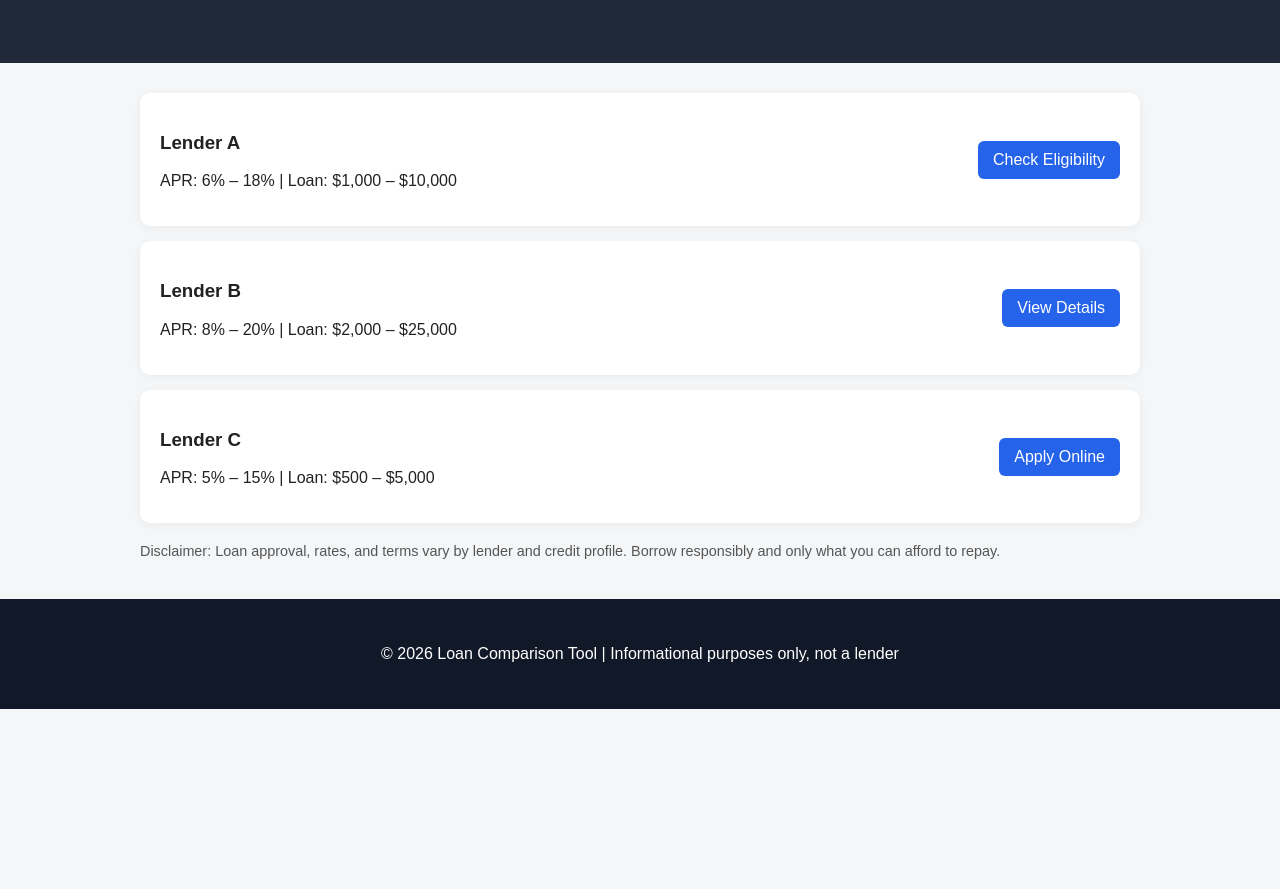
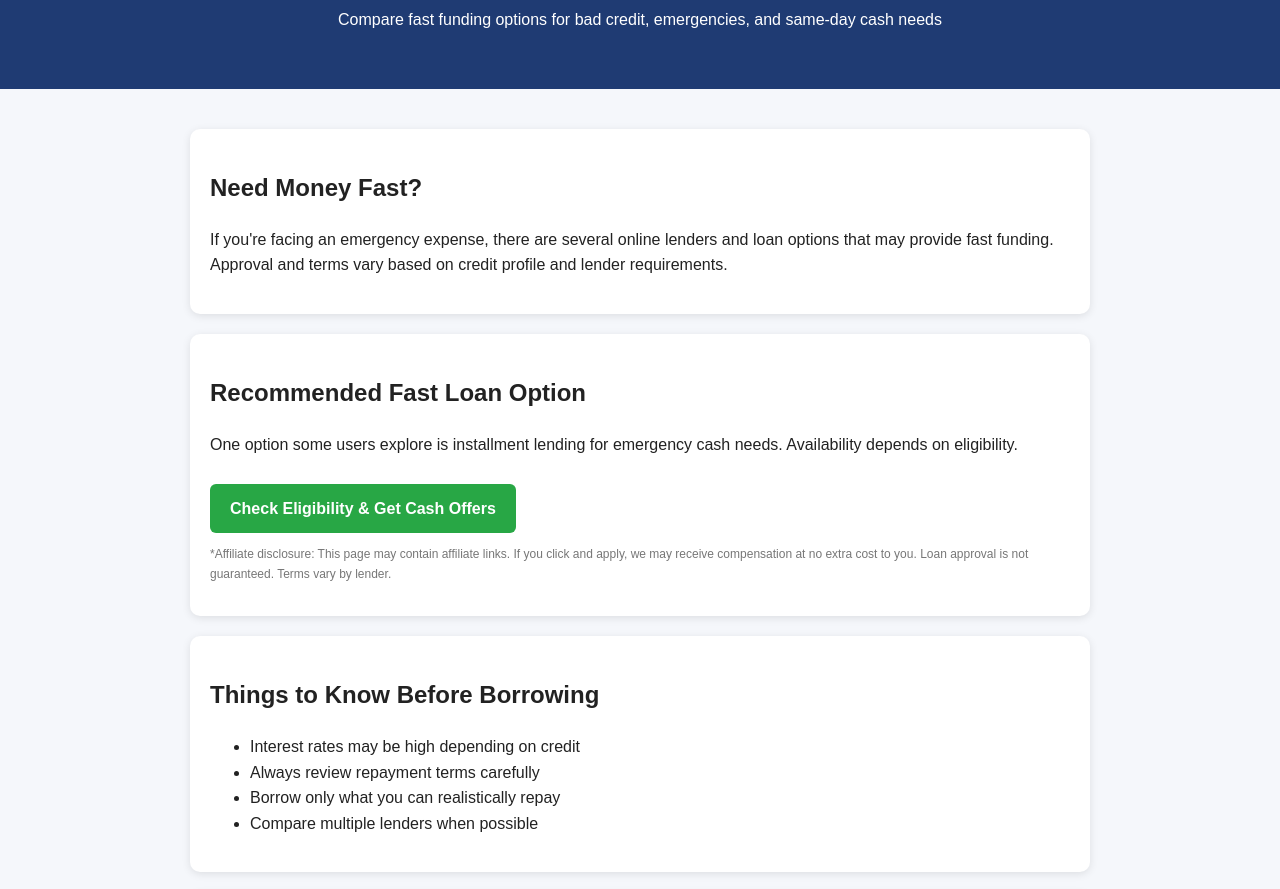
Before and after one commit to brightlane/maxlend.com, a website: page index.html in a window 1280 px wide. Shown: the part 127-1016 px from the top of the page. Before the commit the page ends 836 px from the top, so only its background shows below. Drawn offline with Linux system fonts and the light colour scheme.

Commit message:
Update loan comparison tool to emergency loan guide

```diff
--- a/index.html
+++ b/index.html
@@ -3,74 +3,57 @@
 <head>
   <meta charset="UTF-8">
   <meta name="viewport" content="width=device-width, initial-scale=1.0">
-  <title>Loan Comparison Tool</title>
-  <meta name="description" content="Compare personal loan options from multiple lenders. Transparent rates, terms, and eligibility info.">
+  <title>Best Emergency Cash & Loan Options in the USA</title>
+  <meta name="description" content="Compare emergency cash and personal loan options in the United States. Learn about fast loan providers for bad credit and same-day funding options.">
 
   <style>
     body {
       font-family: Arial, sans-serif;
       margin: 0;
-      background: #f4f6f8;
+      background: #f5f7fb;
       color: #222;
+      line-height: 1.6;
     }
-
     header {
-      background: #1f2937;
+      background: #1f3b73;
       color: white;
-      padding: 50px 20px;
+      padding: 40px 20px;
       text-align: center;
     }
-
-    header h1 {
-      margin: 0;
-      font-size: 2.2rem;
+    .container {
+      max-width: 900px;
+      margin: auto;
+      padding: 20px;
     }
-
-    .container {
-      max-width: 1000px;
-      margin: 30px auto;
-      padding: 0 20px;
-    }
-
     .card {
       background: white;
       padding: 20px;
-      margin-bottom: 15px;
+      margin: 20px 0;
       border-radius: 10px;
-      box-shadow: 0 2px 10px rgba(0,0,0,0.05);
+      box-shadow: 0 2px 8px rgba(0,0,0,0.1);
     }
-
-    .loan {
-      display: flex;
-      justify-content: space-between;
-      align-items: center;
-      flex-wrap: wrap;
+    .cta-button {
+      display: inline-block;
+      padding: 12px 20px;
+      background: #28a745;
+      color: white;
+      text-decoration: none;
+      border-radius: 6px;
+      margin-top: 10px;
+      font-weight: bold;
     }
-
-    .btn {
-      background: #2563eb;
-      color: white;
-      padding: 10px 15px;
-      border-radius: 6px;
-      text-decoration: none;
+    .cta-button:hover {
+      background: #218838;
     }
-
-    .btn:hover {
-      background: #1d4ed8;
-    }
-
-    .warning {
-      font-size: 0.9rem;
-      color: #555;
-      margin-top: 20px;
-    }
-
     footer {
       text-align: center;
-      padding: 30px;
-      background: #111827;
-      color: white;
-      margin-top: 40px;
+      font-size: 12px;
+      padding: 20px;
+      color: #666;
+    }
+    .disclaimer {
+      font-size: 12px;
+      color: #777;
     }
   </style>
 </head>
@@ -78,44 +61,62 @@
 <body>
 
 <header>
-  <h1>Compare Personal Loan Options</h1>
-  <p>Transparent rates, terms, and lender information in one place</p>
+  <h1>Emergency Cash & Personal Loan Options in the USA</h1>
+  <p>Compare fast funding options for bad credit, emergencies, and same-day cash needs</p>
 </header>
 
 <div class="container">
 
-  <div class="card loan">
-    <div>
-      <h3>Lender A</h3>
-      <p>APR: 6% – 18% | Loan: $1,000 – $10,000</p>
-    </div>
-    <a class="btn" href="#">Check Eligibility</a>
+  <div class="card">
+    <h2>Need Money Fast?</h2>
+    <p>
+      If you're facing an emergency expense, there are several online lenders and loan options that may provide fast funding.
+      Approval and terms vary based on credit profile and lender requirements.
+    </p>
   </div>
 
-  <div class="card loan">
-    <div>
-      <h3>Lender B</h3>
-      <p>APR: 8% – 20% | Loan: $2,000 – $25,000</p>
-    </div>
-    <a class="btn" href="#">View Details</a>
+  <div class="card">
+    <h2>Recommended Fast Loan Option</h2>
+    <p>
+      One option some users explore is installment lending for emergency cash needs. Availability depends on eligibility.
+    </p>
+
+    <a class="cta-button"
+       href="https://www.linkconnector.com/ta.php?lc=007949096598005765&atid=__Maxlend__Caesaro__"
+       target="_blank">
+      Check Eligibility & Get Cash Offers
+    </a>
+
+    <p class="disclaimer">
+      *Affiliate disclosure: This page may contain affiliate links. If you click and apply, we may receive compensation at no extra cost to you.
+      Loan approval is not guaranteed. Terms vary by lender.
+    </p>
   </div>
 
-  <div class="card loan">
-    <div>
-      <h3>Lender C</h3>
-      <p>APR: 5% – 15% | Loan: $500 – $5,000</p>
-    </div>
-    <a class="btn" href="#">Apply Online</a>
+  <div class="card">
+    <h2>Things to Know Before Borrowing</h2>
+    <ul>
+      <li>Interest rates may be high depending on credit</li>
+      <li>Always review repayment terms carefully</li>
+      <li>Borrow only what you can realistically repay</li>
+      <li>Compare multiple lenders when possible</li>
+    </ul>
   </div>
 
-  <p class="warning">
-    Disclaimer: Loan approval, rates, and terms vary by lender and credit profile. Borrow responsibly and only what you can afford to repay.
-  </p>
+  <div class="card">
+    <h2>Alternatives to Payday Loans</h2>
+    <ul>
+      <li>Credit union emergency loans</li>
+      <li>Personal installment loans</li>
+      <li>Employer paycheck advances</li>
+      <li>Local assistance programs</li>
+    </ul>
+  </div>
 
 </div>
 
 <footer>
-  <p>© 2026 Loan Comparison Tool | Informational purposes only, not a lender</p>
+  <p>© 2026 Emergency Loan Guide. All rights reserved.</p>
 </footer>
 
 </body>
```
